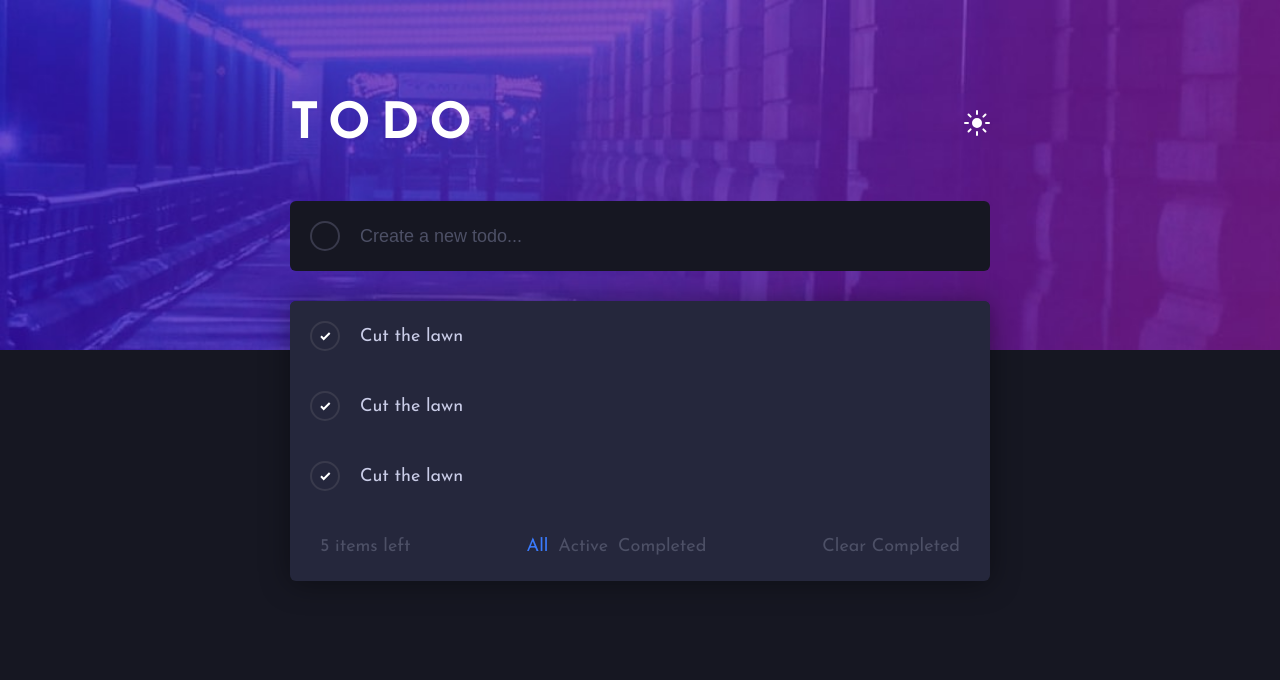
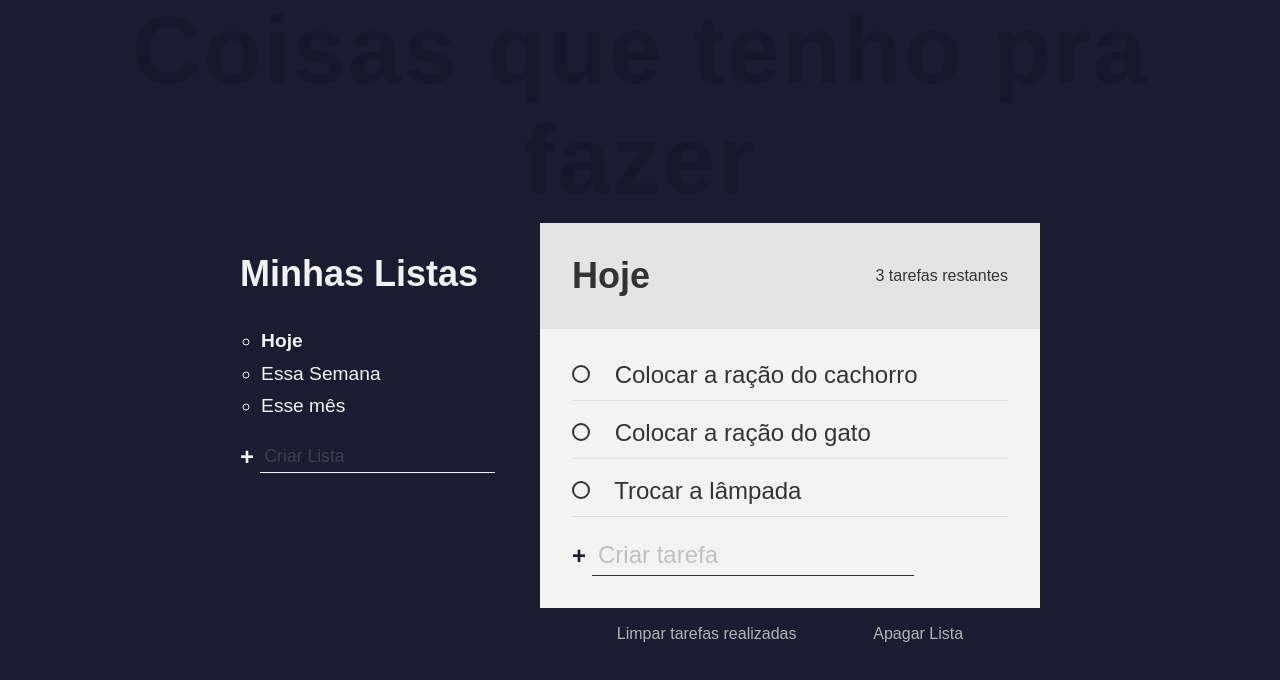
Before and after one commit to Cunegundess/Projeto-Lista-de-Tarefas, a plain HTML site: page ListaTarefas/index.html in a window 1280 px wide. Drawn offline with Linux system fonts and the light colour scheme.

Commit message:
nova lista

```diff
--- a/ListaTarefas/index.html
+++ b/ListaTarefas/index.html
@@ -1,92 +1,77 @@
 <!DOCTYPE html>
-<html lang="en">
+<html lang="pt-BR">
 <head>
     <meta charset="UTF-8">
     <meta http-equiv="X-UA-Compatible" content="IE=edge">
     <meta name="viewport" content="width=device-width, initial-scale=1.0">
-    <title>To Do App</title>
-    <link rel="preconnect" href="https://fonts.googleapis.com">
-    <link rel="preconnect" href="https://fonts.gstatic.com" crossorigin>
-    <link href="https://fonts.googleapis.com/css2?family=Josefin+Sans:wght@400;700&display=swap" rel="stylesheet">
     <link rel="stylesheet" href="style.css">
-    <script src="https://www.gstatic.com/firebasejs/9.9.3/firebase-app.js"></script>
-    <script src="https://www.gstatic.com/firebasejs/9.9.3/firebase-analytics.js"></script>
-    <script src="https://www.gstatic.com/firebasejs/8.10.1/firebase-firestore.js"></script>
-    <script src="./script.js"></script>
+    <title>AppTarefas</title>
+</head>
 
-</head>
 <body>
-    <div class="background-image">
-        <img src="./assets/bg-desktop-dark.jpg">
+    <h1 class="title">Coisas que tenho pra fazer</h1>
+
+    <div class="all-tasks">
+        <h2 class="task-list-title">Minhas Listas</h2>
+        <ul class="task-list">
+            <li class="list-name active-list">Hoje</li>
+            <li class="list-name">Essa Semana</li>
+            <li class="list-name">Esse mês</li>
+        </ul>
+
+        <form action="">
+            <input type="text" class="new list" placeholder="Criar Lista" aria-label="Criar Lista">
+            <button class="btn create" aria-label="Criar Lista">+</button>
+        </form>
     </div>
-    <div class="container">
-        <div class="header">
-            <div class="title">
-                TODO
+
+    <div class="todo-list">
+        <div class="todo-header">
+            <h2 class="list-title">Hoje</h2>
+            <p class="task-count">3 tarefas restantes</p>
+        </div>
+
+        <div class="todo-body">
+            <div class="task">
+                <input type="checkbox" id="task-1">
+                <label for="task-1">
+                    <span class="custom-checkbox"></span>
+                    Colocar a ração do cachorro
+                </label>
             </div>
-            <div class="theme">
-                <img src="./assets/icon-sun.svg">
+            <!-- task-1 -->
+
+            <div class="task">
+                <input type="checkbox" id="task-2">
+                <label for="task-2">
+                    <span class="custom-checkbox"></span>
+                    Colocar a ração do gato
+                </label>
             </div>
-        </div>
-        <div class="new-todo">
-            <div class="check">
-                <div class="check-mark">
-                </div>
+            <!-- task-2 -->
+
+            <div class="task">
+                <input type="checkbox" id="task-3">
+                <label for="task-3">
+                    <span class="custom-checkbox"></span>
+                    Trocar a lâmpada
+                </label>
             </div>
-            <div class="new-todo-input">
-                <form onsubmit="addItem()">
-                    <input id="todo-input" type="text" placeholder="Create a new todo..."/>
+            <!-- task-3 -->
+
+            <div class="new-task-creator">
+                <form action="">
+                    <input type="text" class="new task" placeholder="Criar tarefa" aria-label="Nova tarefa">
+                    <button class="btn create" aria-label="Criar uma nova tarefa">+</button>
                 </form>
             </div>
-        </div>
-        <div class="todo-items-wrapper">
-            <div class="todo-items">
-                <div class="todo-item">
-                    <div class="check">
-                        <div class="check-mark">
-                            <img src="./assets/icon-check.svg">
-                        </div>
-                    </div>
-                    <div class="todo-text">
-                        Cut the lawn
-                    </div>
-                </div>
-                <div class="todo-item">
-                    <div class="check">
-                        <div class="check-mark">
-                            <img src="./assets/icon-check.svg">
-                        </div>
-                    </div>
-                    <div class="todo-text">
-                        Cut the lawn
-                    </div>
-                </div>
-                <div class="todo-item">
-                    <div class="check">
-                        <div class="check-mark">
-                            <img src="./assets/icon-check.svg">
-                        </div>
-                    </div>
-                    <div class="todo-text">
-                        Cut the lawn
-                    </div>
-                </div>
 
-            </div>
-            <div class="todo-items-info">
-                <div class="items-left">
-                    5 items left
-                </div>
-                <div class="items-statuses">
-                    <span class="active">All</span>
-                    <span>Active</span>
-                    <span>Completed</span>
-                </div>
-                <div class="items-clear">
-                    <span>Clear Completed</span>
-                </div>
+            <div class="delete-stuff">
+                <button class="btn delete">Limpar tarefas realizadas</button>
+                <button class="btn delete">Apagar Lista</button>
             </div>
         </div>
     </div>
+
 </body>
 </html>
--- a/ListaTarefas/style.css
+++ b/ListaTarefas/style.css
@@ -1,166 +1,271 @@
-* {
-    margin: 0;
-    padding: 0;
+:root {
+    --background-color: #1b1b32;
+
+}
+
+*, *::before, *::after {
+    font-family: inherit;
     box-sizing: border-box;
 }
 
 body {
-    font-family: "Josefin Sans", sans-serif;
-    background-color: hsl(235, 21%, 11%);
-    font-size: 18px;
-    display: flex;
-    justify-content: center;
-}
-
-.background-image {
-    position: absolute;
-    top: 0;
-    left: 0;
-    right: 0;
-    height: 350px;
-    z-index: -1;
-}
-
-.background-image img {
-    width: 100%;
-    height: 100%;
-    object-fit: cover;
-    object-position: left;
-}
-
-.container {
-    width: 100%;
-    max-width: 700px;
-    margin: 0 30px;
-    margin-top: 100px;
-}
-
-.header {
-    display: flex;
-    justify-content: space-between;
-    align-items: center;
+    margin: 0;
+    font-family: "Worker Sans", sans-serif;
+    font-weight: 300;
+    font-size: 1.5rem;
+    background: var(--background-color);
+    color: #f3f3f3;
+    display: grid;
+    grid: "header header header header" auto"...... lists active ......" auto/1fr minmax(100px, 300px) minmax(250px, 500px) 1fr;
 }
 
 .title {
-    color: white;
-    font-size: 50px;
-    font-weight: bold;
-    letter-spacing: 10px;
+    grid-area: header;
+    text-align: center;
+    font-size: calc(5vw + 2rem);
+    font-weight: 900;
+    color: rgba(0, 0, 0, 0.1);
+    letter-spacing: 2px;
+    margin: -0.3rem 0.8rem 0.5rem;
 }
 
-.new-todo {
-    background-color: hsl(235, 21%, 11%);
-    height: 70px;
-    margin-top: 50px;
-    border-radius: 6px;
+
+.all-tasks {
+    grid-area: lists;
+}
+
+.task-list {
+    font-size: 1.2rem;
+    line-height: 1.7;
+    list-style: circle;
+    padding-left: 1.1em;
+}
+
+.list-name {
+    cursor: pointer;
+}
+
+.list-name:hover{
+    opacity: 0.7;
+}
+
+form {
     display: flex;
 }
 
-.check {
-    width: 70px;
-    display: flex;
-    justify-content: center;
-    align-items: center;
+.btn {
+    cursor: pointer;
+    background: 0;
+    border: 0;
+    padding: 0;
+    color: inherit;
 }
 
-.check-mark {
-    width: 30px;
-    height: 30px;
-    border-radius: 50%;
-    border: 2px solid hsl(237, 14%, 26%);
-    cursor: pointer;
-    transition: all 0.25s;
+.btn.create {
+    font-size: 1.5rem;
+    font-weight: 900;
+    margin-right: 0.25em;
+    transition: opacity 250ms ease-in;
+}
+
+.btn.create:hover{
+    opacity: 0.7;
+}
+
+.btn.delete{
+    opacity: 0.7;
+    font-size: 1rem;
+    transition: color 200ms;
+}
+
+.btn.delete:hover{
+    color: rgb(99, 36, 36)
+}
+
+.new {
+    background: transparent;
+    border: 0;
+    color: inherit;
+    border-bottom: 1px solid currentColor;
+    font-size: inherit;
+    outline: none;
+    padding: 0.25em;
+    transition: border-bottom 150ms ease-in;
+    order: 2;
+}
+
+.new::-webkit-input-placeholder {
+    opacity: 0.4;
+}
+
+.new:-ms-input-placeholder {
+    opacity: 0.4;
+}
+
+.new::-ms-input-placeholder {
+    opacity: 0.4;
+}
+
+.new::placeholder {
+    opacity: 0.4;
+}
+
+.new:focus {
+    border-bottom-width: 3px;
+}
+
+.new:focus::-webkit-input-placeholder {
+    opacity: 0.15;
+}
+
+.new:focus:-ms-input-placeholder {
+    opacity: 0.15;
+}
+
+.new:focus::-ms-input-placeholder {
+    opacity: 0.15;
+}
+
+.new:focus::placeholder {
+    opacity: 0.15;
+}
+
+.new.list {
+    font-size: 1.1rem;
+}
+
+.new.task {
+    margin-bottom: 0;
+}
+
+.active-list {
+    font-weight: 700;
+}
+
+.todo-list {
+    --spacer: 2rem;
+    grid-area: active;
+    background: #f3f3f3;
+    color: #333;
+}
+
+.todo-header {
+    padding: var(--spacer);
+    background: #e4e4e4;
     display: flex;
     align-items: center;
-    justify-content: center;
+    justify-content: space-between;
 }
 
-.check-mark:hover {
-    background: linear-gradient(135deg, #55DDFF 0%, #C058F3 100%);
+.list-title {
+    margin: 0 1em 0 0;
 }
 
-.new-todo-input {
-    flex-grow: 1;
-    display: flex;
-    align-items: center;
+.task-count {
+    margin: 0;
+    font-size: 1rem;
 }
 
-.new-todo-input form {
-    flex-grow: 1;
+.todo-body {
+    padding: var(--spacer);
+    position: relative;
 }
 
-.new-todo-input input {
-    width: 100%;
-    padding: 10px 0px;
-    background-color: transparent;
-    border: none;
-    outline: none;
-    color: hsl(234, 39%, 85%);
-    font-size: 18px;
+.new-task-creator .create {
+    color: var(--background-color);
 }
 
-.new-todo-input input::placeholder {
-    color: hsl(233, 14%, 35%);
+[type="checkbox"] {
+    opacity: 0;
+    position: absolute;
 }
 
-.todo-item {
-    width: 100%;
-    display: flex;
-    height: 70px;
-    background-color: hsl(235, 24%, 19%);
-    border-bottom: hsl(237, 14%, 26%);
-    color:  hsl(234, 39%, 85%);
-    font-size: 18px;
-    transition: all 0.25s ease;
-    display: flex;
-    cursor: pointer;
+.task label {
+    display: flex-inline;
+    align-items: center;
+    position: relative;
 }
 
-.todo-item:hover {
-    transform: translateY(-2px);
-    box-shadow: 0 0px 7px 0px hsl(235, 21%, 11%);
-    border-color: hsl(235, 24%, 19%);
+.task {
+    position: relative;
+    margin-bottom: 1.25em;
 }
 
-.todo-text {
-    display: flex;
-    align-items: center;
-
+.task::after {
+    content: "";
+    position: absolute;
+    right: 0;
+    left: 0;
+    bottom: -0.5em;
+    height: 1px;
+    background: currentColor;
+    opacity: 0.1;
 }
 
-.todo-items-wrapper {
-    margin-top: 30px;
-    background-color: hsl(235, 24%, 19%);
-    border-radius: 6px;
-    overflow: hidden;
-    box-shadow: 0px 2px 30px 0px rgba(0, 0, 0, 0.4);
+.custom-checkbox {
+    --size: 0.75em;
+    display: inline-block;
+    width: var(--size);
+    height: var(--size);
+    margin-right: var(--size);
+    cursor: pointer;
+    border: 2px solid currentColor;
+    border-radius: 50%;
+    -webkit-transform: scale(1);
+    transform: scale(1);
+    transition: -webkit-transform 300ms ease-in-out;
+    transition: transform 300ms ease-in-out;
+    transition: transform 300ms ease-in-out, -webkit-transform 300ms ease-in-out;
 }
 
-.todo-items-info {
-    height: 70px;
-    width: 100%;
-    color: hsl(233, 14%, 35%);
-    display: flex;
-    justify-content: space-between;
-    padding: 0 30px;
-    align-items: center;
+.task:hover .custom-checkbox,
+[type="checkbox"]:focus + label .custom-checkbox {
+  -webkit-transform: scale(1.2);
+          transform: scale(1.2);
+  color: var(--background-color);
 }
 
-.items-statuses {
-    display: flex;
-    justify-content: center;;
+[type="checkbox"]:checked + label .custom-checkbox {
+  background: var(--background-color);
+  border-color: var(--background-color);
+  box-shadow: inset 0 0 0px 2px #f3f3f3;
 }
 
-.items-statuses span {
-    padding: 0 5px;
-    cursor: pointer;
+[type="checkbox"]:checked + label {
+  opacity: 0.5;
 }
 
-.items-statuses span:hover, .items-statuses span.active, .items-clear:hover {
-    color: hsl(220, 98%, 61%);
+.task label::after {
+  content: "";
+  position: absolute;
+  left: 0;
+  right: 0;
+  left: 1.5em;
+  top: 50%;
+  height: 3px;
+  background: currentColor;
+  -webkit-transform: scaleX(0);
+          transform: scaleX(0);
+  -webkit-transform-origin: right;
+          transform-origin: right;
+  transition: -webkit-transform 150ms ease-in-out;
+  transition: transform 150ms ease-in-out;
+  transition: transform 150ms ease-in-out, -webkit-transform 150ms ease-in-out;
 }
 
-.items-clear {
-    cursor: pointer;
-    text-align: end;
+[type="checkbox"]:checked + label::after {
+  -webkit-transform: scaleX(1);
+          transform: scaleX(1);
+  -webkit-transform-origin: left;
+          transform-origin: left;
 }
+
+.delete-stuff {
+  display: flex;
+  justify-content: space-evenly;
+  position: absolute;
+  width: 100%;
+  left: 0;
+  bottom: -35px;
+  color: #f3f3f3;
+}
```
Also changed, not shown: ListaTarefas/assets/bg-desktop-dark.jpg (deleted), ListaTarefas/assets/icon-check.svg (deleted), ListaTarefas/assets/icon-cross.svg (deleted), ListaTarefas/assets/icon-moon.svg (deleted), ListaTarefas/assets/icon-sun.svg (deleted), 1 other file.
